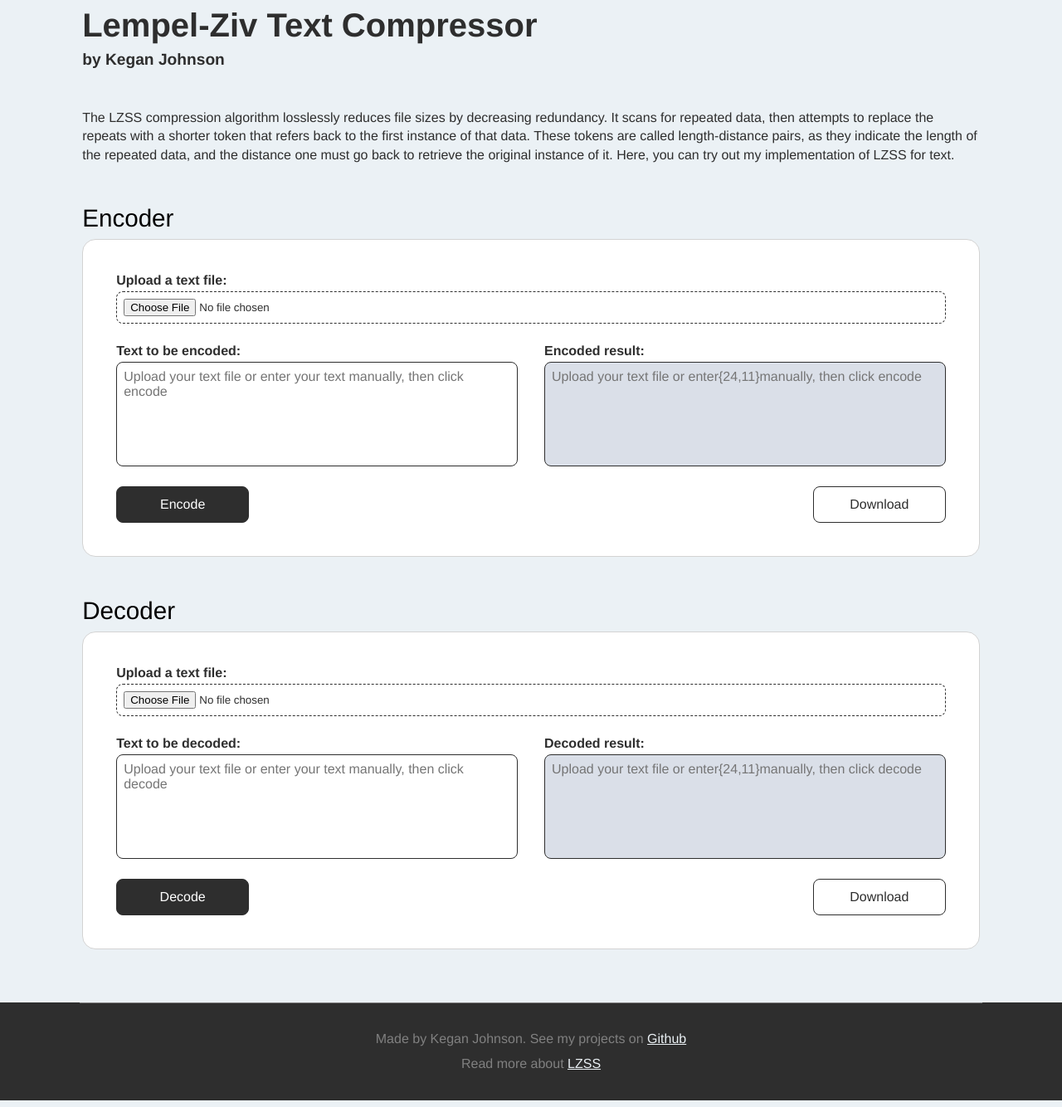
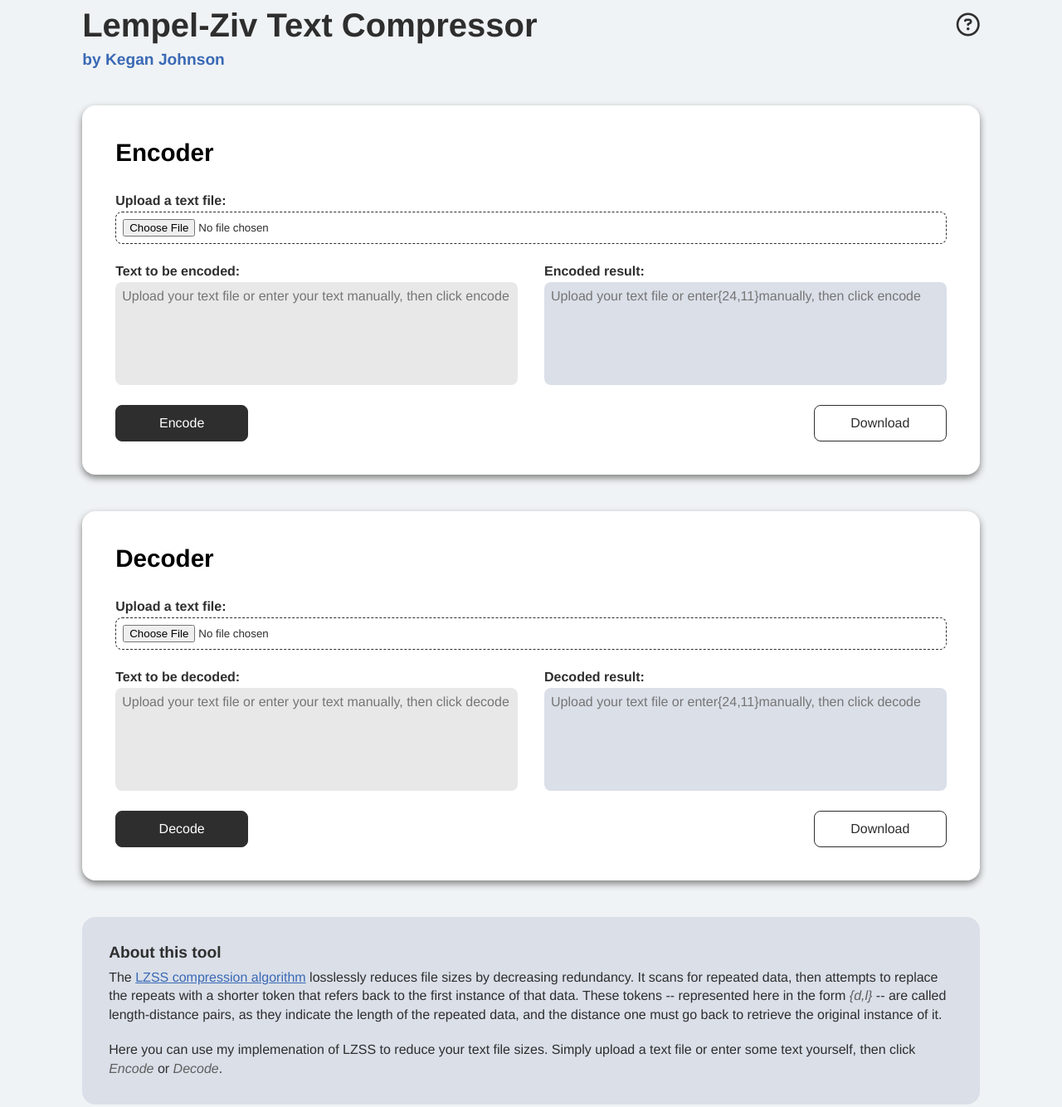
Before and after one commit to keganj08/LZSSCompressor, a website with bundled scripts: page public/index.html in a window 1280 px wide. Shown: the part 40-1374 px from the top of the page at 83% size. Built offline with nearby package versions, Linux system fonts and the light colour scheme.

Commit message:
design improvements and moved about section

```diff
--- a/public/index.html
+++ b/public/index.html
@@ -19,21 +19,18 @@
 
     <main class="wrapper">
         <section id="titleSection">
-            <h1>Lempel-Ziv Text Compressor</h1>
-            <h3>by Kegan Johnson</h3>
-        </section>
+            <span>
+                <h1>Lempel-Ziv Text Compressor</h1>
+                <a id="infoLink" href="#aboutSection"><i class="fa-regular fa-circle-question"></i></a>
+            </span>
 
-        <section id="aboutSection">
-            <p>The LZSS compression algorithm losslessly reduces file sizes by decreasing redundancy. It scans for repeated data,
-                then attempts to replace the repeats with a shorter token that refers back to the first instance of that data.
-                These tokens are called length-distance pairs, as they indicate the length of the repeated data, and the distance
-                one must go back to retrieve the original instance of it. Here, you can try out my implementation of LZSS for text.
-            </p>
+
+            <h3 id="subTitle">by Kegan Johnson</h3>
         </section>
 
         <section id="encoderSection">
-            <h2>Encoder</h2>
             <div class="card">
+                <h2>Encoder</h2>
 
                 <form>
                     <label for="encoderDropbox">Upload a text file:
@@ -64,8 +61,10 @@
         </section>
 
         <section id="decoderSection">
-            <h2>Decoder</h2>
+
             <div class="card">
+                <h2>Decoder</h2>
+
                 <form>
                     <label for="decoderDropbox">Upload a text file:
                         <input type="file" class="dropbox" id="decoderDropbox" name="decoderDropbox" accept=".txt"></input>
@@ -92,13 +91,27 @@
             </div>
         </section>
 
+        <section id="aboutSection" class="collapsed">
+            <h3>About this tool</h3>
+            <p>The
+                <a href="https://en.wikipedia.org/wiki/Lempel%E2%80%93Ziv%E2%80%93Storer%E2%80%93Szymanski">LZSS compression algorithm</a>
+                losslessly reduces file sizes by decreasing redundancy. It scans for repeated data,
+                then attempts to replace the repeats with a shorter token that refers back to the first instance of that data.
+                These tokens -- represented here in the form <em>{d,l}</em> -- are called length-distance pairs, as they indicate
+                the length of the repeated data, and the distance one must go back to retrieve the original instance of it.
+            </p>
+            <p>Here you can use my implemenation of LZSS to reduce your text file sizes. Simply upload a text file or enter some
+                text yourself, then click <em>Encode</em> or <em>Decode</em>.
+            </p>
+        </section>
+
+
     </main>
 
     <footer>
         <hr>
         <div class="wrapper">
             <p>Made by Kegan Johnson. See my projects on <a href="https://github.com/keganj08">Github</a></p>
-            <p>Read more about <a href="https://en.wikipedia.org/wiki/Lempel%E2%80%93Ziv%E2%80%93Storer%E2%80%93Szymanski">LZSS</a></p>
         </div>
     </footer>
 
--- a/public/js/controllers.js
+++ b/public/js/controllers.js
@@ -62,4 +62,12 @@ document.getElementById("decoderDownloadBtn").addEventListener("click", (e) => {
     decoder.prepareDownload();
 });
 
+document.getElementById("infoBtn").addEventListener("click", (e) => {
+    if(document.getElementById("aboutSection").classList.contains("collapsed")) {
+        document.getElementById("aboutSection").classList.remove("collapsed");
+    } else {
+        document.getElementById("aboutSection").classList.add("collapsed");
+    }
+});
+
 export default {}
--- a/public/styles.css
+++ b/public/styles.css
@@ -13,8 +13,9 @@
 body, html {
     height: 100%;
     font-size: 16px;
-    background-color: #ebf1f5;
+    background-color: #f0f3f5;
     color: #2E2E2E;
+    scroll-behavior: smooth;
 }
 
 .wrapper {
@@ -25,7 +26,7 @@ body, html {
     flex-direction: column;
     align-items: center;
     padding: 2rem 1.2rem;
-    gap: 3rem;
+    gap: 2.75rem;
 }
 
 main.wrapper {
@@ -66,6 +67,10 @@ hr {
     background-color: gray;
 }
 
+#infoBtn:hover {
+    cursor: pointer;
+}
+
 section {
     width: 100%;
     display: flex;
@@ -74,6 +79,49 @@ section {
     gap: 0.5rem;
 }
 
+#titleSection span {
+    width: 100%;
+    display: flex;
+    align-items: center;
+}
+
+#titleSection span a {
+    justify-self: flex-end;
+    margin-left: auto;
+    border: none;
+    background: none;
+    color: #2E2E2E;
+    font-size: 1.75rem;
+}
+
+#aboutSection {
+    background-color: #dadfe8;
+    padding: 2rem;
+    border-radius: 1rem;
+}
+
+/*
+#aboutSection {
+    display: flex;
+    flex-direction: column;
+    gap: 1rem;
+    border-radius: 1rem;
+    position: fixed;
+    top: 50%;
+    transform: translateY(-50%);
+    margin: auto;
+    background-color: white;
+    width: calc(90% - 2.4rem);
+    max-width: 50rem;
+    padding: 2rem;
+    box-shadow: 0 0 100vh 100vh rgba(0,0,0,0.5);
+    z-index: 5;
+}
+
+#aboutSection.collapsed {
+    display: none;
+}
+*/
 .card {
     display: flex;
     flex-direction: column;
@@ -82,6 +130,8 @@ section {
     background-color: white;
     border-radius: 1rem;
     border: 0.05rem solid lightgray;
+    border: none;
+    box-shadow: 0 0.25rem 0.5rem gray;
     padding: 2.5rem;
     gap: .5rem;
 }
@@ -94,18 +144,28 @@ h1, h3, h2, p {
     align-self: flex-start;
 }
 
+#subTitle {
+    color: #3a69b5;
+}
+
 p {
     line-height: 1.4rem;
+    margin-bottom: 0.75rem;
+}
+
+p:last-child {
+    margin-bottom: 0;
 }
 
 h1 {
     font-size: 2.5rem;
+    display: inline-block;
 }
 
 h2 {
     font-size: 1.85rem;
     color: black;
-    font-weight: 500;
+    font-weight: 600;
 }
 
 
@@ -115,15 +175,16 @@ h3 {
 }
 
 em {
-    color: gray;
+    color: #5E5E5E;
 }
 
 a {
-    color: #ebf1f5;
+    color: #3a69b5;
 }
 
 a:hover {
-    color: #3a69b5;
+    color: #bd59ff;
+
 }
 
 form {
@@ -153,6 +214,8 @@ input[type="file"] {
 textarea, input[type=submit] {
     border-radius: 0.5rem;
     border: 0.05rem solid #2E2E2E;
+    border: none;
+    background-color: #E8E8E8;
 }
 
 textarea {
```
